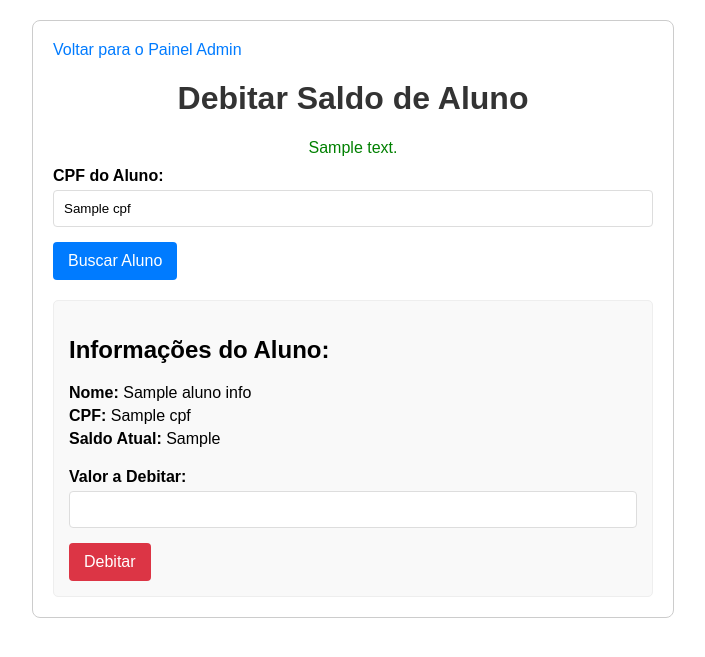
After one commit to ContratosTIUNICV/sistemaimpressao, a Flask app: template api/templates/debitar_aluno.html in a window 1280 px wide. The commit adds this page. Shown: the top 657 px of the page, without its empty margins (287-992 px from the left). Run offline with Flask 3, Linux system fonts and the light colour scheme; the template is opened without the code that fills it: most values are stand-ins (such as "Sample title", 1, 10 or a date in 2020).

Commit message:
término da construção basica das telas e lógica

```diff
--- a/api/index.py
+++ b/api/index.py
@@ -19,24 +19,78 @@ supabase: Client = create_client(url, key)
 
 @app.route('/imagens/<path:filename>')
 def imagens(filename):
-    return send_from_directory('templates/imagens', filename)
+    return send_from_directory(os.path.join(app.root_path, 'templates', 'imagens'), filename)
+
+def login_required():
+    def wrapper(f):
+        @wraps(f)
+        def decorated_function(*args, **kwargs):
+            if not session.get('logged_in'):
+                return redirect(url_for('login'))
+            return f(*args, **kwargs)
+        return decorated_function
+    return wrapper
+
+def admin_required():
+    def wrapper(f):
+        @wraps(f)
+        def decorated_function(*args, **kwargs):
+            if not session.get('logged_in'):
+                return redirect(url_for('login'))
+
+            if session.get('is_aluno') == True:
+                return redirect(url_for('inicio'))
+
+            return f(*args, **kwargs)
+        return decorated_function
+    return wrapper
+
 @app.route('/login', methods=['GET', 'POST'])
 def login():
     error_message = None
 
     if request.method == 'POST':
-        cpf_input = request.form['cpf']
-        senha_input = request.form['senha']
+        cpf_input = request.form.get('cpf')
+        senha_input = request.form.get('senha')
 
-        result = supabase.table("usuario").select("*").eq("cpf", cpf_input).execute()
+        if not cpf_input or not senha_input:
+            error_message = 'CPF e senha são obrigatórios.'
+            return render_template('login.html', error_message=error_message)
+
+        result = supabase.table("usuario").select("cpf, senha, aluno").eq("cpf", cpf_input).limit(1).execute()
 
         if result.data and len(result.data) == 1:
             usuario = result.data[0]
-            senha_hash = usuario['senha'].encode('utf-8')
-            if bcrypt.checkpw(senha_input.encode('utf-8'), senha_hash):
+            stored_senha_hash_str = usuario['senha']
+            is_aluno = usuario.get('aluno', True)
+
+            # --- DEBUG PRINTS START ---
+            print(f"DEBUG: Senha hash recuperada do Supabase (string): '{stored_senha_hash_str}'")
+            print(f"DEBUG: Tipo da senha hash recuperada: {type(stored_senha_hash_str)}")
+            print(f"DEBUG: Comprimento da senha hash recuperada: {len(stored_senha_hash_str) if stored_senha_hash_str else 'None'}")
+            # --- DEBUG PRINTS END ---
+
+            try:
+                senha_hash_bytes = stored_senha_hash_str.encode('utf-8')
+            except AttributeError:
+                error_message = 'Erro interno: formato da senha inválido.'
+                print("ERROR: stored_senha_hash_str não é uma string válida ou é None ao tentar encode.")
+                return render_template('login.html', error_message=error_message)
+
+            # --- DEBUG PRINTS START ---
+            print(f"DEBUG: Senha hash após encode para bytes: '{senha_hash_bytes}'")
+            print(f"DEBUG: Tipo da senha hash após encode: {type(senha_hash_bytes)}")
+            # --- DEBUG PRINTS END ---
+
+            if bcrypt.checkpw(senha_input.encode('utf-8'), senha_hash_bytes):
                 session['logged_in'] = True
                 session['usuario'] = cpf_input
-                return redirect(url_for('consulta'))
+                session['is_aluno'] = is_aluno
+
+                if is_aluno:
+                    return redirect(url_for('inicio'))
+                else:
+                    return redirect(url_for('admin_dashboard'))
             else:
                 error_message = 'Senha incorreta.'
         else:
@@ -46,32 +100,204 @@ def login():
 
 @app.route('/cadastro', methods=['GET', 'POST'])
 def cadastro():
-    pre_cadastro = session.get( None)
+    error_message = None
+    success_message = None
+
     if request.method == 'POST':
-        cpf = pre_cadastro['cpf']
-        senha = pre_cadastro['senha']
-        nome = request.form['nome']
-        senha_hash = bcrypt.hashpw(senha.encode('utf-8'), bcrypt.gensalt()).decode('utf-8')
-        supabase.table("usuario").insert({
-         "cpf": cpf,
-        "senha": senha_hash,
-        "nome": nome
-        }).execute()
+        cpf = request.form.get('cpf')
+        senha = request.form.get('senha')
+        nome = request.form.get('nome')
+        is_aluno = True
 
-        session['logged_in'] = True
-        session['usuario'] = cpf
-        return redirect(url_for('home'))
+        if not cpf or not senha or not nome:
+            error_message = 'Todos os campos (CPF, Senha, Nome) são obrigatórios.'
+            return render_template('cadastro.html', error_message=error_message)
 
-    return render_template('cadastro.html')
+        try:
+            existing_user = supabase.table("usuario").select("cpf").eq("cpf", cpf).limit(1).execute()
+            if existing_user.data and len(existing_user.data) > 0:
+                error_message = f'O CPF {cpf} já está cadastrado.'
+                return render_template('cadastro.html', error_message=error_message)
+
+            senha_hash = bcrypt.hashpw(senha.encode('utf-8'), bcrypt.gensalt()).decode('utf-8')
+
+            # --- DEBUG PRINTS START ---
+            print(f"DEBUG: Senha hash gerada para inserção: '{senha_hash}'")
+            print(f"DEBUG: Tipo da senha hash gerada: {type(senha_hash)}")
+            # --- DEBUG PRINTS END ---
+
+            supabase.table("usuario").insert({
+               "cpf": cpf,
+               "senha": senha_hash,
+               "nome": nome,
+               "saldo": 0,
+               "aluno": is_aluno
+            }).execute()
+
+            session['logged_in'] = True
+            session['usuario'] = cpf
+            session['is_aluno'] = is_aluno
+            success_message = 'Cadastro realizado com sucesso! Redirecionando para a página inicial...'
+            return redirect(url_for('inicio'))
+        except Exception as e:
+            print(f"ERROR - Cadastro: Erro ao cadastrar usuário: {e}")
+            error_message = 'Ocorreu um erro ao cadastrar. Tente novamente.'
+
+    return render_template('cadastro.html', error_message=error_message, success_message=success_message)
+
 @app.route('/')
 def home():
+    if session.get('logged_in'):
+        if session.get('is_aluno') == False:
+            return redirect(url_for('admin_dashboard'))
+        else:
+            return redirect(url_for('inicio'))
     return redirect(url_for('login'))
+
+@app.route('/inicio')
+@login_required()
+def inicio():
+    cpf_usuario = session.get('usuario')
+    if not cpf_usuario:
+        session.clear()
+        return redirect(url_for('login'))
+
+    try:
+        result = supabase.table("usuario").select("nome, cpf, saldo").eq("cpf", cpf_usuario).limit(1).execute()
+
+        if result.data and len(result.data) == 1:
+            usuario_data = result.data[0]
+            usuario_data['saldo_formatado'] = f"R$ {usuario_data['saldo']:.2f}".replace('.', ',')
+        else:
+            session.clear()
+            return redirect(url_for('login'))
+    except Exception as e:
+        print(f"ERROR - Inicio: Erro ao buscar dados do usuário: {e}")
+        session.clear()
+        return redirect(url_for('login'))
+
+    return render_template('inicio.html', usuario=usuario_data)
+
+@app.route('/admin')
+@admin_required()
+def admin_dashboard():
+    return render_template('admin.html')
+
+@app.route('/consultaaluno')
+@admin_required()
+def consulta_aluno():
+    alunos = []
+    try:
+        result = supabase.table("usuario").select("cpf, nome, saldo").eq("aluno", True).order("nome").execute()
+        if result.data:
+            alunos = result.data
+            for aluno in alunos:
+                aluno['saldo_formatado'] = f"R$ {aluno['saldo']:.2f}".replace('.', ',')
+    except Exception as e:
+        print(f"ERROR - Consulta Aluno: {e}")
+    return render_template('consulta_aluno.html', alunos=alunos)
+
+@app.route('/cadastroaluno', methods=['GET', 'POST'])
+@admin_required()
+def cadastro_aluno():
+    error_message = None
+    success_message = None
+
+    if request.method == 'POST':
+        cpf = request.form.get('cpf')
+        senha = request.form.get('senha')
+        nome = request.form.get('nome')
+        is_aluno = True
+
+        if not cpf or not senha or not nome:
+            error_message = 'Todos os campos (CPF, Senha, Nome) são obrigatórios.'
+            return render_template('cadastro_aluno.html', error_message=error_message)
+
+        try:
+            existing_user = supabase.table("usuario").select("cpf").eq("cpf", cpf).limit(1).execute()
+            if existing_user.data and len(existing_user.data) > 0:
+                error_message = f'O CPF {cpf} já está cadastrado.'
+                return render_template('cadastro_aluno.html', error_message=error_message)
+
+            senha_hash = bcrypt.hashpw(senha.encode('utf-8'), bcrypt.gensalt()).decode('utf-8')
+
+            supabase.table("usuario").insert({
+               "cpf": cpf,
+               "senha": senha_hash,
+               "nome": nome,
+               "saldo": 0,
+               "aluno": is_aluno
+            }).execute()
+
+            success_message = f'Aluno {nome} ({cpf}) cadastrado com sucesso!'
+        except Exception as e:
+            print(f"ERROR - Cadastro Aluno: Erro ao cadastrar aluno: {e}")
+            error_message = 'Ocorreu um erro ao cadastrar o aluno. Tente novamente.'
+
+    return render_template('cadastro_aluno.html', error_message=error_message, success_message=success_message)
+
+@app.route('/debitaraluno', methods=['GET', 'POST'])
+@admin_required()
+def debitar_aluno():
+    error_message = None
+    success_message = None
+    aluno_info = None
+
+    if request.method == 'POST':
+        action = request.form.get('action')
+        cpf_aluno = request.form.get('cpf_aluno')
+        valor = request.form.get('valor')
+
+        if not cpf_aluno:
+            error_message = 'CPF do aluno é obrigatório.'
+            return render_template('debitar_aluno.html', error_message=error_message)
+
+        try:
+            result = supabase.table("usuario").select("cpf, nome, saldo, aluno").eq("cpf", cpf_aluno).eq("aluno", True).limit(1).execute()
+
+            if not result.data or len(result.data) == 0:
+                error_message = 'Aluno não encontrado ou CPF não corresponde a um aluno.'
+                return render_template('debitar_aluno.html', error_message=error_message)
+
+            aluno_info = result.data[0]
+            aluno_info['saldo_formatado'] = f"R$ {aluno_info['saldo']:.2f}".replace('.', ',')
+
+            if action == 'buscar':
+                pass
+            elif action == 'debitar':
+                if not valor:
+                    error_message = 'Valor para débito é obrigatório.'
+                else:
+                    try:
+                        valor_debito = float(valor)
+                        if valor_debito <= 0:
+                            error_message = 'O valor deve ser positivo.'
+                        elif aluno_info['saldo'] < valor_debito:
+                            error_message = 'Saldo insuficiente.'
+                        else:
+                            novo_saldo = aluno_info['saldo'] - valor_debito
+                            supabase.table("usuario").update({"saldo": novo_saldo}).eq("cpf", cpf_aluno).execute()
+                            success_message = f'Débito de R$ {valor_debito:.2f} realizado para {aluno_info["nome"]}. Novo saldo: R$ {novo_saldo:.2f}'
+                            aluno_info['saldo'] = novo_saldo
+                            aluno_info['saldo_formatado'] = f"R$ {novo_saldo:.2f}".replace('.', ',')
+                    except ValueError:
+                        error_message = 'Valor inválido. Use um número.'
+            else:
+                error_message = 'Ação inválida.'
+
+        except Exception as e:
+            print(f"ERROR - Debitar Aluno: {e}")
+            error_message = 'Ocorreu um erro. Tente novamente.'
+
+    return render_template('debitar_aluno.html', error_message=error_message, success_message=success_message, aluno_info=aluno_info)
+
 @app.route('/logout')
 def logout():
-    session.clear()  # limpa a sessão
+    session.clear()
     return redirect(url_for('login'))
+
 def handler(request, context=None):
     return app(request.environ, start_response=context)
 
 if __name__ == '__main__':
-    app.run(debug=True)
+    app.run(debug=True, host='0.0.0.0', port=5001)
--- /dev/null
+++ b/api/templates/debitar_aluno.html
@@ -0,0 +1,82 @@
+<!DOCTYPE html>
+<html lang="pt-br">
+<head>
+    <meta charset="UTF-8">
+    <meta name="viewport" content="width=device-width, initial-scale=1.0">
+    <title>Debitar Saldo de Aluno</title>
+    <style>
+        body { font-family: Arial, sans-serif; margin: 20px; }
+        .container { max-width: 600px; margin: auto; padding: 20px; border: 1px solid #ccc; border-radius: 8px; }
+        h1 { text-align: center; color: #333; }
+        .back-link { display: block; margin-bottom: 20px; text-decoration: none; color: #007bff; }
+        .form-group { margin-bottom: 15px; }
+        label { display: block; margin-bottom: 5px; font-weight: bold; }
+        input[type="text"],
+        input[type="number"] {
+            width: 100%;
+            padding: 10px;
+            border: 1px solid #ddd;
+            border-radius: 4px;
+            box-sizing: border-box;
+        }
+        button {
+            background-color: #007bff;
+            color: white;
+            padding: 10px 15px;
+            border: none;
+            border-radius: 4px;
+            cursor: pointer;
+            font-size: 1em;
+            margin-right: 10px;
+        }
+        button[name="action"][value="debitar"] {
+            background-color: #dc3545;
+        }
+        button:hover {
+            opacity: 0.9;
+        }
+        .error-message { color: red; margin-bottom: 10px; text-align: center; }
+        .success-message { color: green; margin-bottom: 10px; text-align: center; }
+        .aluno-info { margin-top: 20px; padding: 15px; background-color: #f9f9f9; border: 1px solid #eee; border-radius: 5px; }
+        .aluno-info p { margin: 5px 0; }
+    </style>
+</head>
+<body>
+    <div class="container">
+        <a href="{{ url_for('admin_dashboard') }}" class="back-link">Voltar para o Painel Admin</a>
+        <h1>Debitar Saldo de Aluno</h1>
+        {% if error_message %}
+            <p class="error-message">{{ error_message }}</p>
+        {% endif %}
+        {% if success_message %}
+            <p class="success-message">{{ success_message }}</p>
+        {% endif %}
+
+        <form method="POST">
+            <div class="form-group">
+                <label for="cpf_aluno">CPF do Aluno:</label>
+                <input type="text" id="cpf_aluno" name="cpf_aluno" required value="{{ aluno_info.cpf if aluno_info else '' }}">
+            </div>
+            <button type="submit" name="action" value="buscar">Buscar Aluno</button>
+        </form>
+
+        {% if aluno_info %}
+            <div class="aluno-info">
+                <h2>Informações do Aluno:</h2>
+                <p><strong>Nome:</strong> {{ aluno_info.nome }}</p>
+                <p><strong>CPF:</strong> {{ aluno_info.cpf }}</p>
+                <p><strong>Saldo Atual:</strong> {{ aluno_info.saldo_formatado }}</p>
+
+                <form method="POST" style="margin-top: 20px;">
+                    <input type="hidden" name="cpf_aluno" value="{{ aluno_info.cpf }}">
+                    <div class="form-group">
+                        <label for="valor">Valor a Debitar:</label>
+                        <input type="number" id="valor" name="valor" step="0.01" min="0.01" required>
+                    </div>
+                    <button type="submit" name="action" value="debitar">Debitar</button>
+                </form>
+            </div>
+        {% endif %}
+    </div>
+</body>
+</html>
```
Also changed, not shown: api/templates/admin.html (added, +56 -0 lines), api/templates/consulta_aluno.html (added, +45 -0 lines), api/templates/inicio.html (added, +16 -0 lines), api/templates/login.html (+1 -8 lines).
